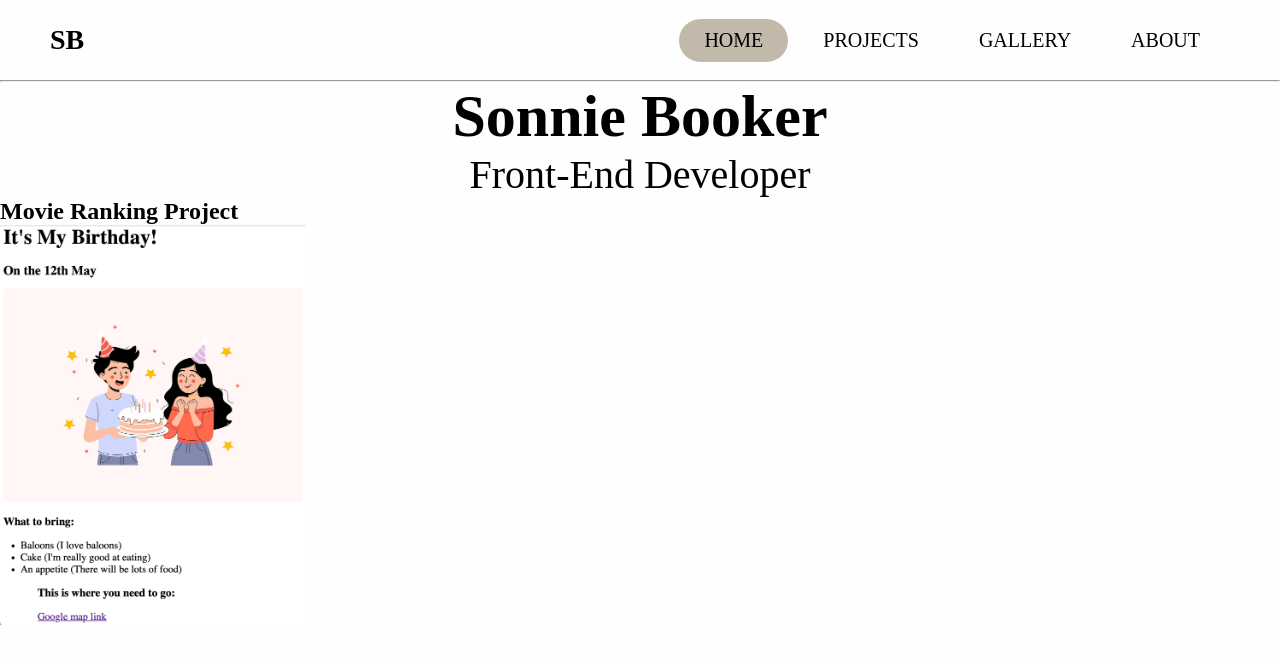
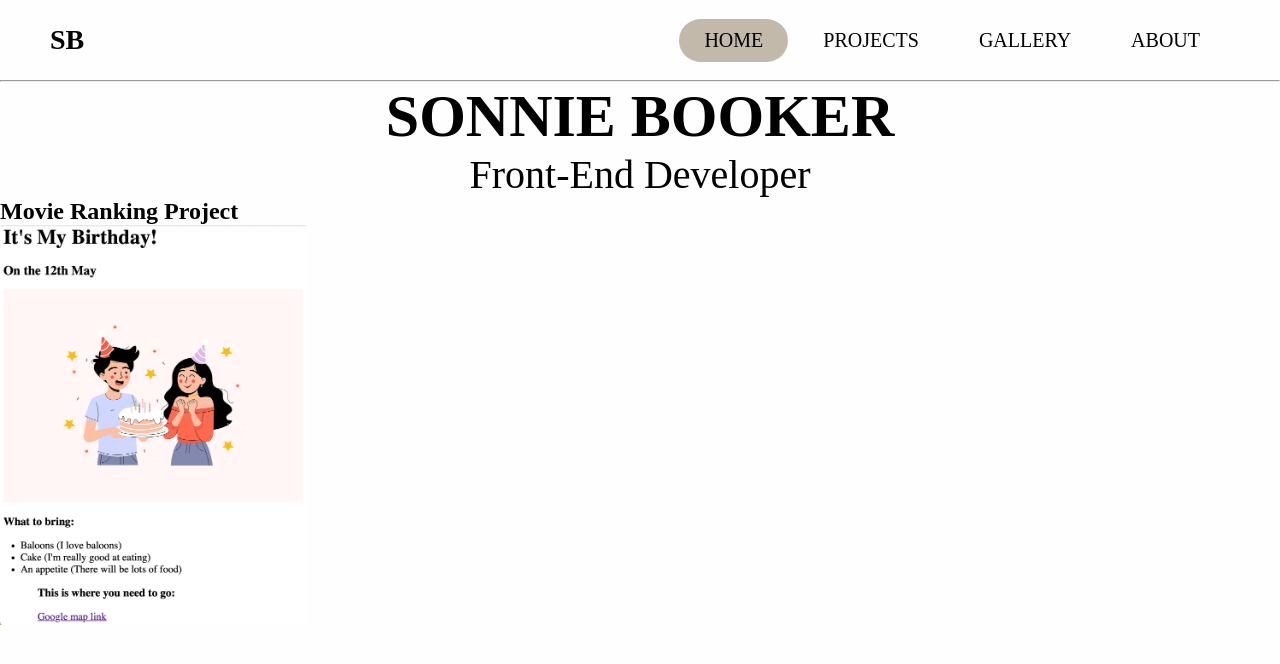
Before and after one commit to sonnie-io/portfolio_website, a plain HTML site: page index.html in a window 1280 px wide. Drawn offline with Linux system fonts and the light colour scheme.

Commit message:
Updateing title

```diff
--- a/index.html
+++ b/index.html
@@ -33,7 +33,7 @@
 
 <!-- Hero -->
  <section class="hero-text">
- <h1>Sonnie Booker</h1>
+ <h1>SONNIE BOOKER</h1>
  <p>Front-End Developer</p>
  </section>
 
```
